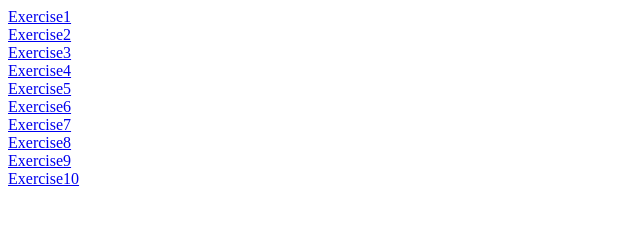
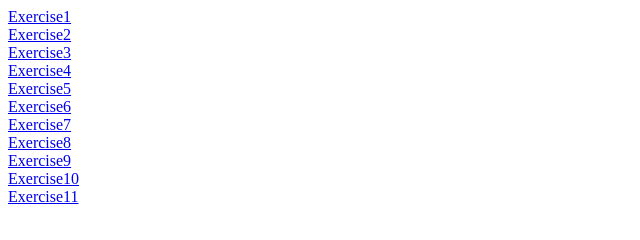
Before and after one commit to JyothiBogala-Nodejs/Nodeyyc, a plain HTML site: page html/index.html in a window 1280 px wide. Shown: the full height of the page, 0-640 px from the left. Drawn offline with Linux system fonts and the light colour scheme.

Commit message:
Modified index.html in html folder

```diff
--- a/html/index.html
+++ b/html/index.html
@@ -21,7 +21,9 @@
     <a href="index8.html">Exercise8</a>
     <br>
     <a href="index9.html">Exercise9</a><br>
-    <a href="index10.html">Exercise10</a>
+    <a href="index10.html">Exercise10</a><br>
+    <a href="index11.html">Exercise11</a>
+
 
     </body>
 </html>
```
